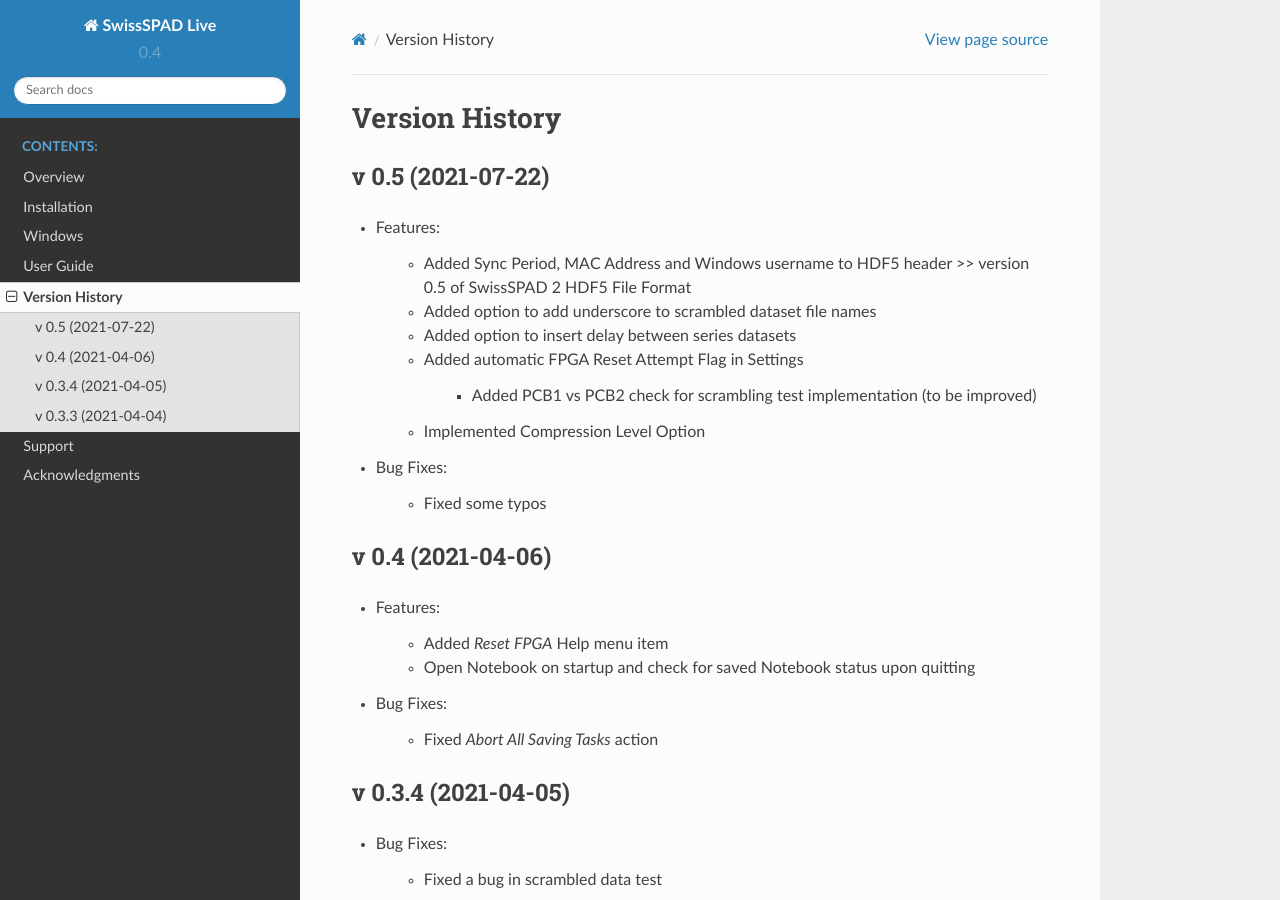
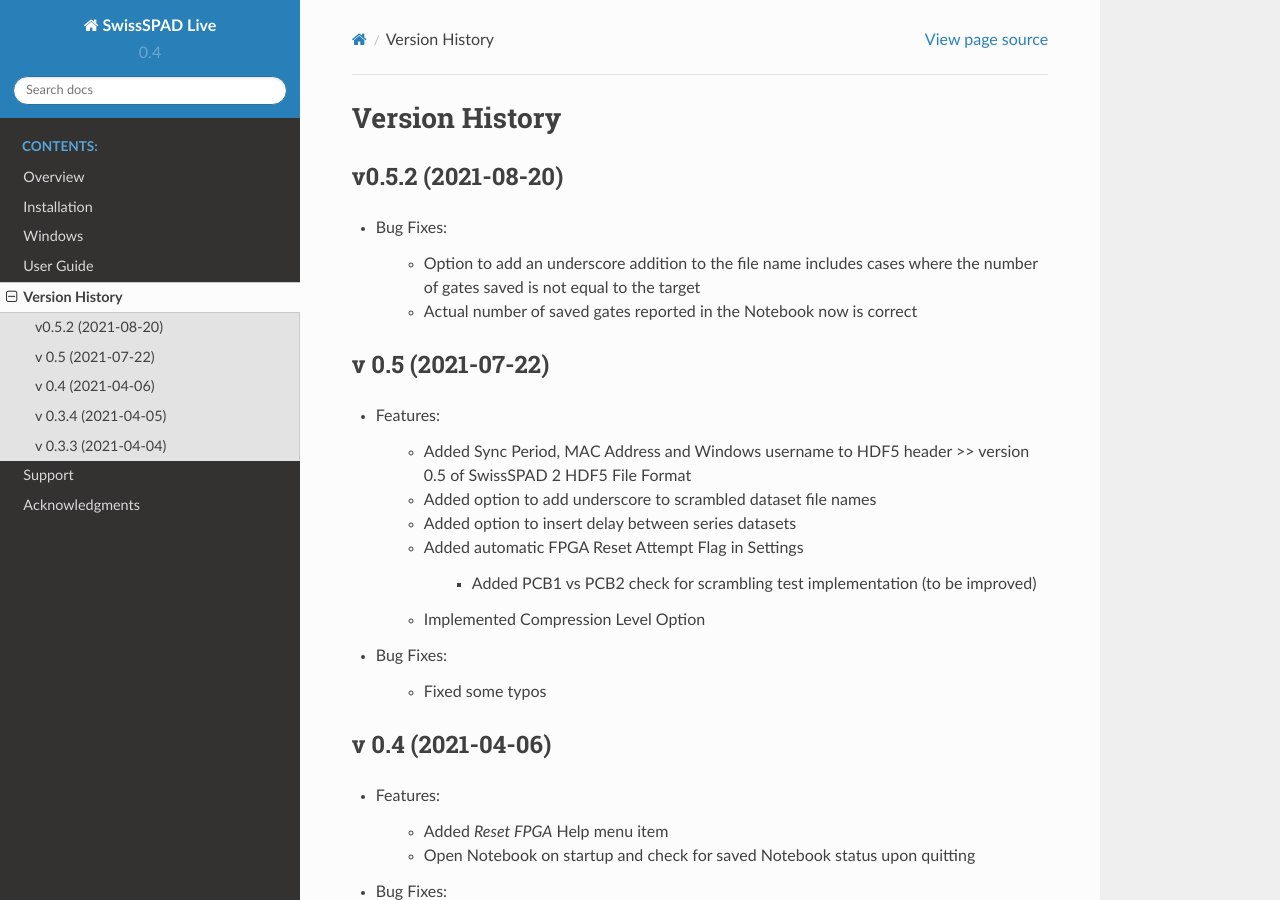
Before and after one commit to smXplorer/SwissSPAD-Live, a Sphinx documentation site: the page built from docs/source/versionhistory.rst, in a window 1280 px wide and 900 px high. Built offline with Sphinx 7.4.7 and the Read the Docs theme 2.0.0, drawn with Linux system fonts in a browser that asks for light colours.

Commit message:
updated docs

```diff
--- a/docs/source/versionhistory.rst
+++ b/docs/source/versionhistory.rst
@@ -1,5 +1,13 @@
 Version History
 ===============
+
+v0.5.2 (2021-08-20)
+-------------------
+- Bug Fixes:
+
+	+ Option to add an underscore addition to the file name includes cases where the number of gates saved is not equal to the target
+
+	+ Actual number of saved gates reported in the Notebook now is correct
 
 v 0.5 (2021-07-22)
 ------------------
--- a/docs/source/windows.rst
+++ b/docs/source/windows.rst
@@ -107,7 +107,7 @@
 
 - ``Delay between Datasets`` (default: 0 s) can be used to add a pause after each dataset acquisition.
 
-- ``Add Underscore Prefix`` (default: false) can be used to easily identify files which have been identifed as comprising data that was scrambled during transfer from FPGA.
+- ``Add Underscore Prefix`` (default: false) can be used to easily identify files which have been identifed as comprising data that was scrambled during transfer from FPGA, or comprising less gates than requested.
 
 - ``File Folder`` specifies which folder the files are saved into. Use the Browse button (3 dots) to the right to select the target folder.
 
```
